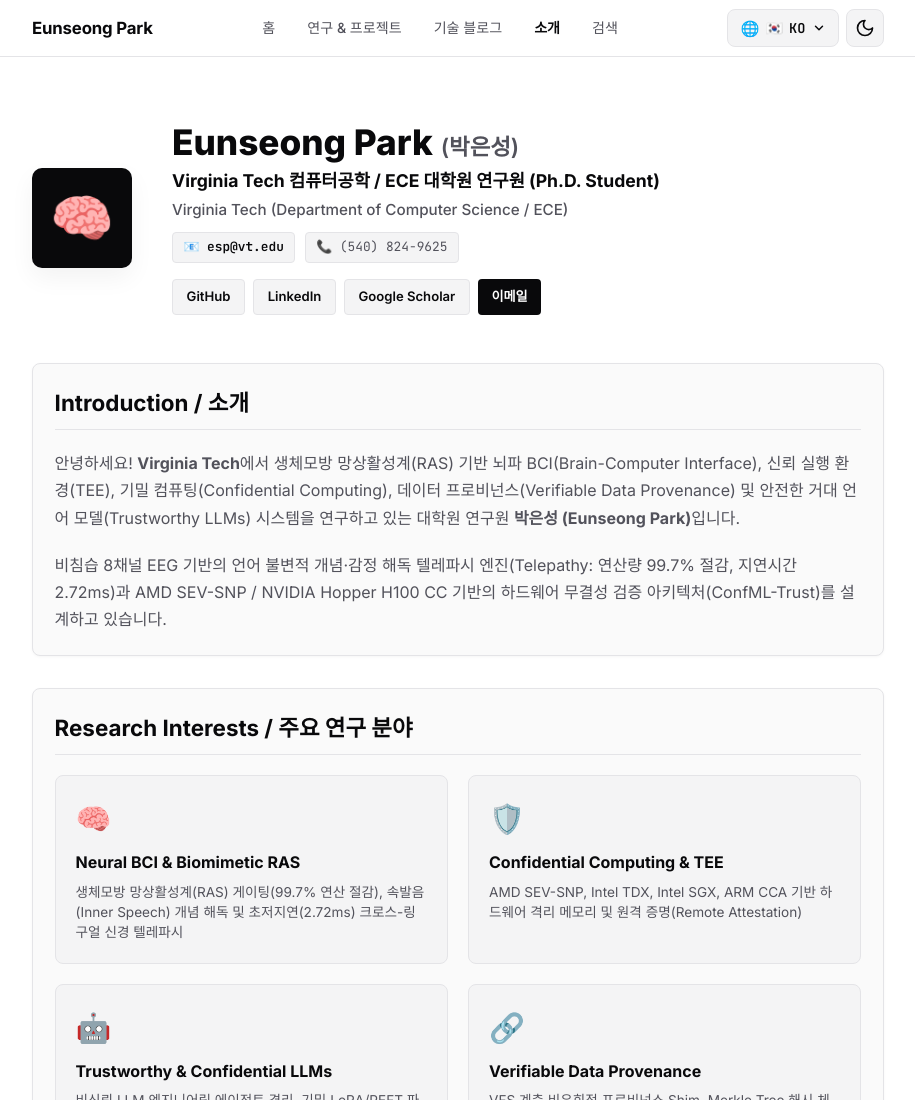
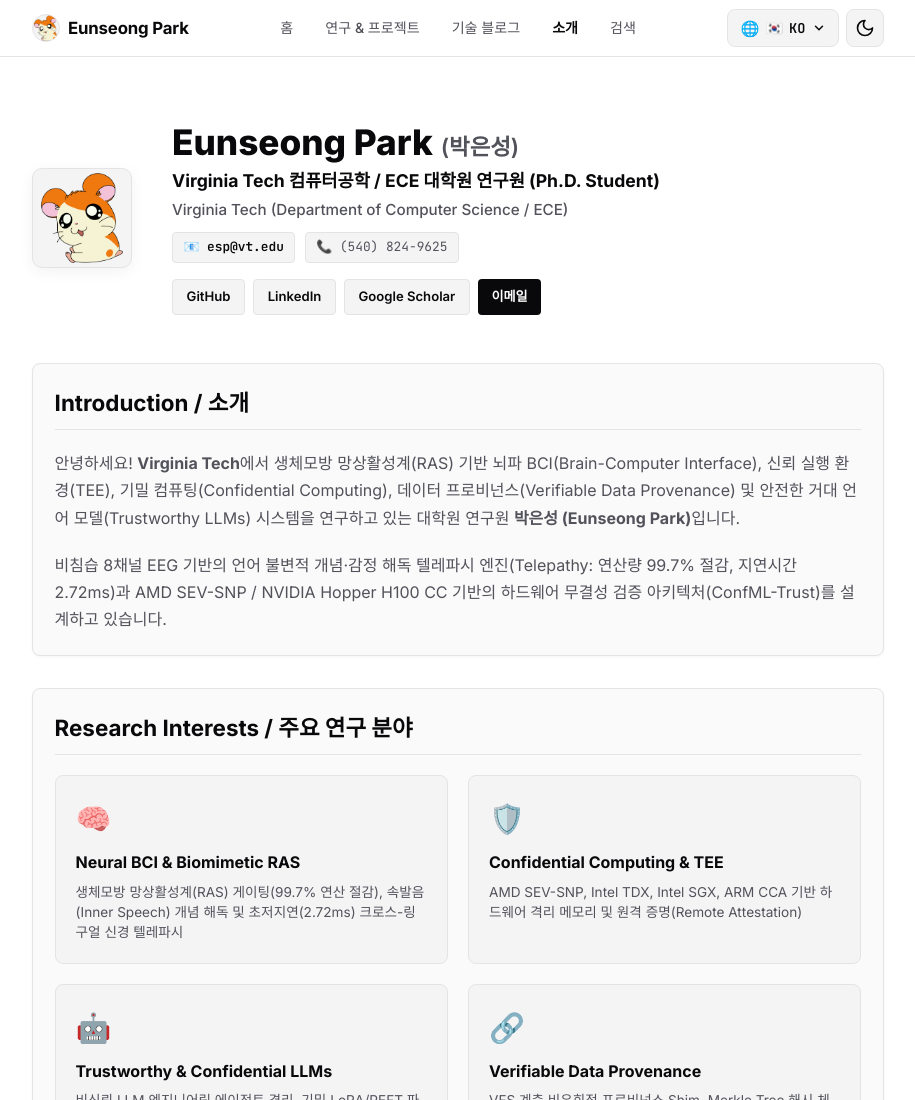
Before and after one commit to esp-vt/esp-vt.github.io, an Astro site: page /about in a window 1280 px wide. Shown: the top 1100 px of the page, without its empty margins (182-1097 px from the left). Built offline with nearby package versions, Linux system fonts and the light colour scheme; Astro itself is replaced by a stand-in of ours.

Commit message:
Design: Update site icon, favicon, header logo and profile avatar to new hamster icon

```diff
--- a/src/components/Header.astro
+++ b/src/components/Header.astro
@@ -14,6 +14,7 @@
 <header class="glass-nav">
   <div class="container nav-container">
     <a href="/" class="logo-group">
+      <img src="/avatar.png" alt="Logo" class="logo-icon" />
       <span class="logo-name">{SITE_CONFIG.name}</span>
     </a>
 
@@ -70,6 +71,16 @@
     font-weight: 700;
     font-size: 1.05rem;
     letter-spacing: -0.01em;
+    gap: 0.5rem;
+  }
+
+  .logo-icon {
+    width: 28px;
+    height: 28px;
+    border-radius: 50%;
+    object-fit: contain;
+    background-color: var(--bg-tertiary);
+    border: 1px solid var(--border-color);
   }
 
   .logo-name {
--- a/src/layouts/BaseLayout.astro
+++ b/src/layouts/BaseLayout.astro
@@ -14,7 +14,7 @@
 const {
   title = SITE_CONFIG.title,
   description = SITE_CONFIG.description,
-  image = '/favicon.svg',
+  image = '/avatar.png',
   article = false,
 } = Astro.props;
 
@@ -27,7 +27,9 @@
   <head>
     <meta charset="UTF-8" />
     <meta name="viewport" content="width=device-width, initial-scale=1.0" />
-    <link rel="icon" type="image/svg+xml" href="/favicon.svg" />
+    <link rel="icon" type="image/png" href="/favicon.png" />
+    <link rel="shortcut icon" href="/favicon.ico" />
+    <link rel="apple-touch-icon" href="/apple-touch-icon.png" />
     <meta name="generator" content={Astro.generator} />
 
     <!-- SEO Meta Tags -->
--- a/src/pages/about.astro
+++ b/src/pages/about.astro
@@ -29,7 +29,7 @@
   <div class="container about-container">
     <header class="about-header">
       <div class="profile-avatar">
-        <span>🧠</span>
+        <img src="/avatar.png" alt={SITE_CONFIG.name} class="avatar-img" />
       </div>
       <div class="profile-meta">
         <h1 class="profile-name">{SITE_CONFIG.name} <span class="korean-sub">({SITE_CONFIG.koreanName})</span></h1>
@@ -140,13 +140,21 @@
     width: 100px;
     height: 100px;
     border-radius: var(--radius-lg);
-    background: var(--accent-gradient);
+    background-color: var(--bg-tertiary);
+    border: 1px solid var(--border-color);
     display: flex;
     align-items: center;
     justify-content: center;
-    font-size: 3.2rem;
-    box-shadow: 0 10px 25px var(--accent-glow);
+    overflow: hidden;
+    box-shadow: 0 4px 15px rgba(0, 0, 0, 0.05);
     flex-shrink: 0;
+  }
+
+  .avatar-img {
+    width: 100%;
+    height: 100%;
+    object-fit: contain;
+    padding: 4px;
   }
 
   .profile-name {
```
Also changed, not shown: src/pages/index.astro (+25 -5 lines), public/apple-touch-icon.png (added), public/avatar.png (added), public/favicon.ico (added), public/favicon.png (added), public/icon.png (added).
